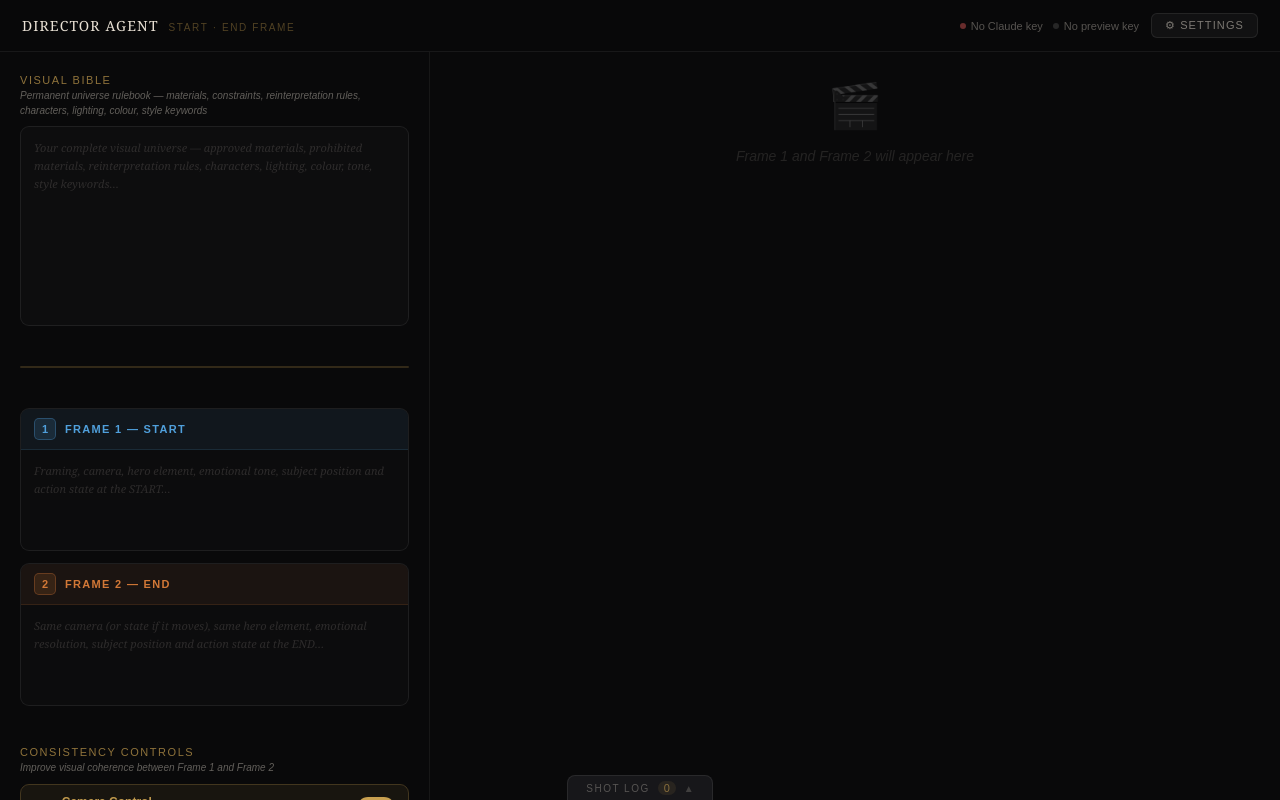
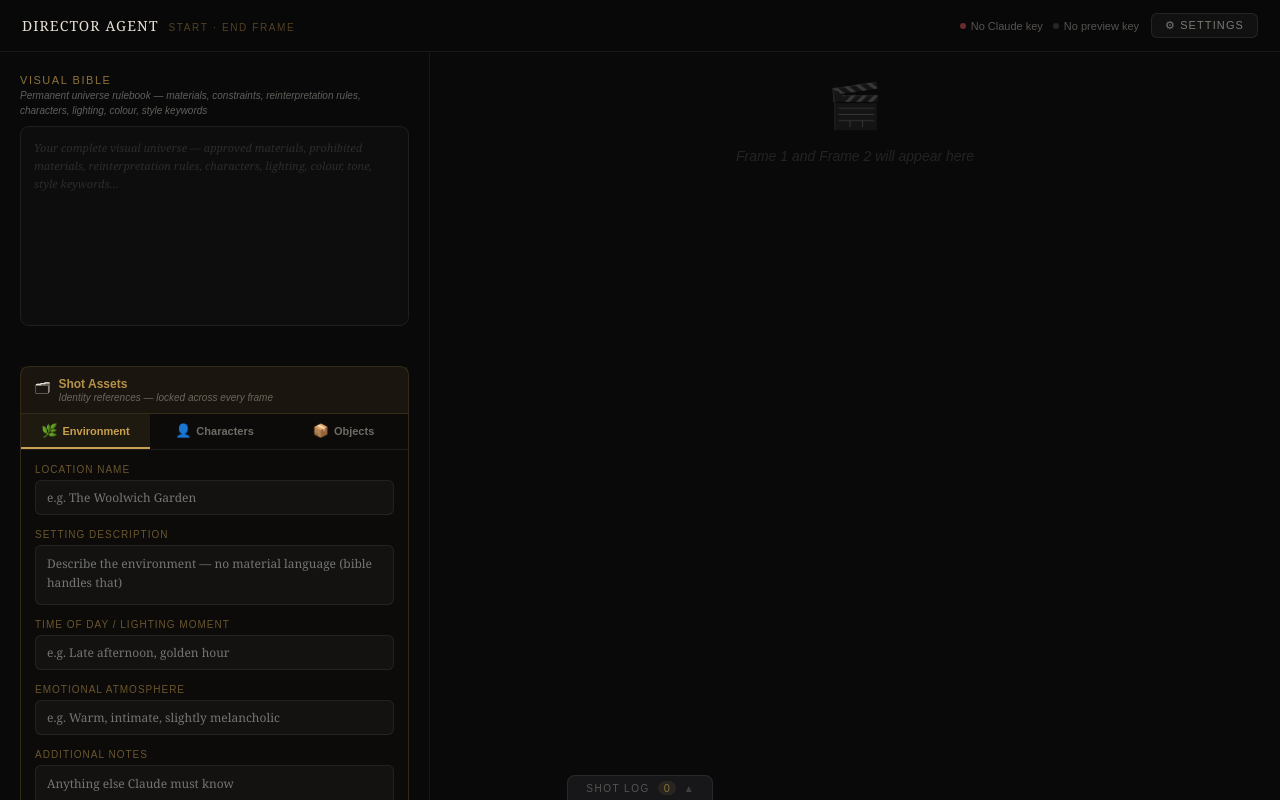
Before and after one commit to jamesreilley/director-agent, a React (Vite) app: page / in a window 1280 px wide. Built offline with nearby package versions, Linux system fonts and the light colour scheme.

Commit message:
fix shot assets overflow hidden

```diff
--- a/src/film-director-agent.jsx
+++ b/src/film-director-agent.jsx
@@ -566,7 +566,7 @@ function ShotAssets({ environment, setEnvironment, characters, setCharacters, ob
   const totalAssets = ((environment.name || environment.setting) ? 1 : 0) + characters.filter(c => c.name || c.appearance).length + objects.filter(o => o.name || o.description).length;
 
   return (
-    <div style={{ borderRadius:9, border:"1px solid rgba(200,160,80,.2)", overflow:"hidden", background:"rgba(200,160,80,.02)" }}>
+    <div style={{ borderRadius:9, border:"1px solid rgba(200,160,80,.2)", overflow:"visible", background:"rgba(200,160,80,.02)" }}>
       <div style={{ padding:"10px 14px", background:"rgba(200,160,80,.07)", borderBottom:"1px solid rgba(200,160,80,.15)", display:"flex", alignItems:"center", justifyContent:"space-between" }}>
         <div style={{ display:"flex", alignItems:"center", gap:8 }}>
           <span style={{ fontSize:14 }}>🗂</span>
```
